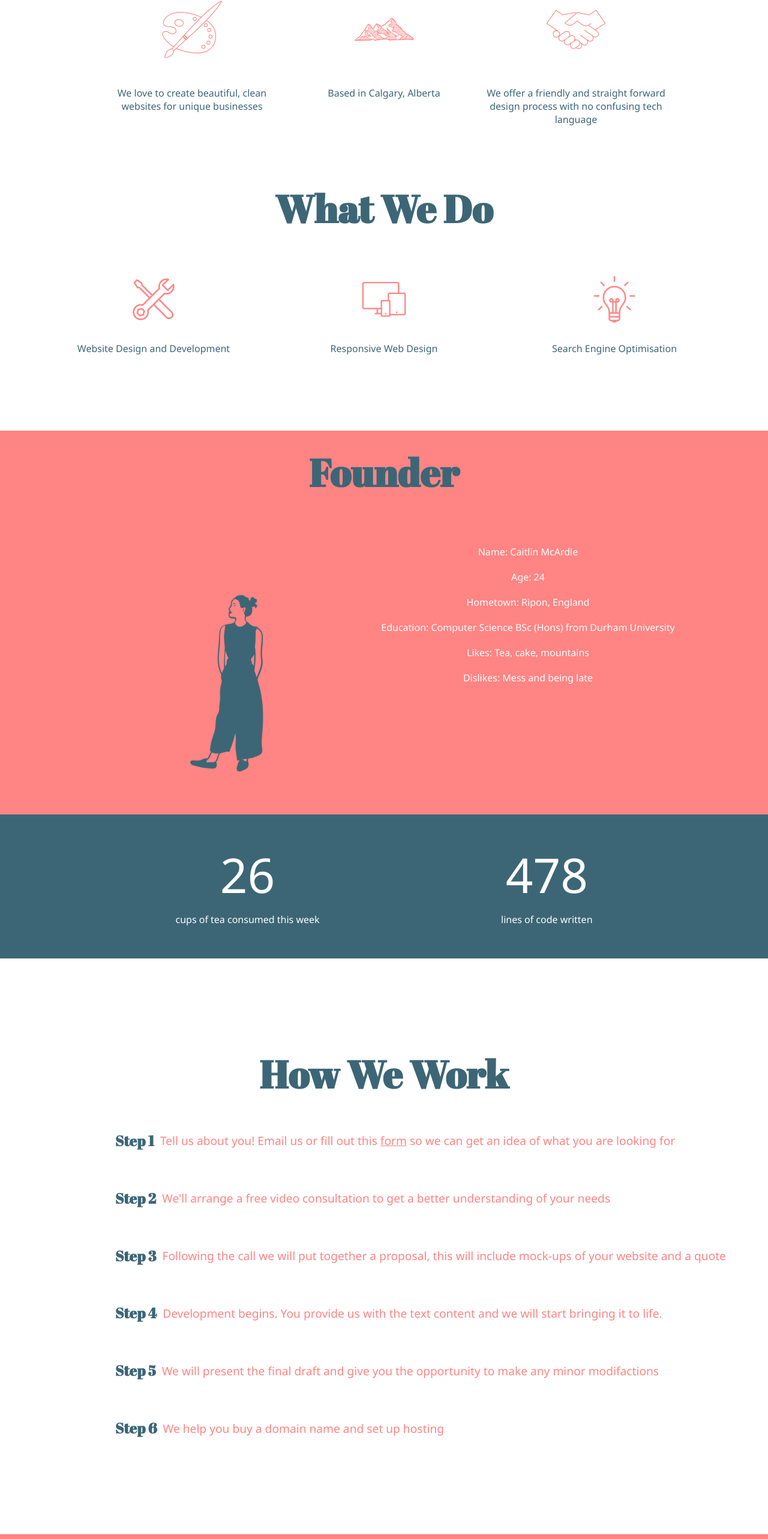
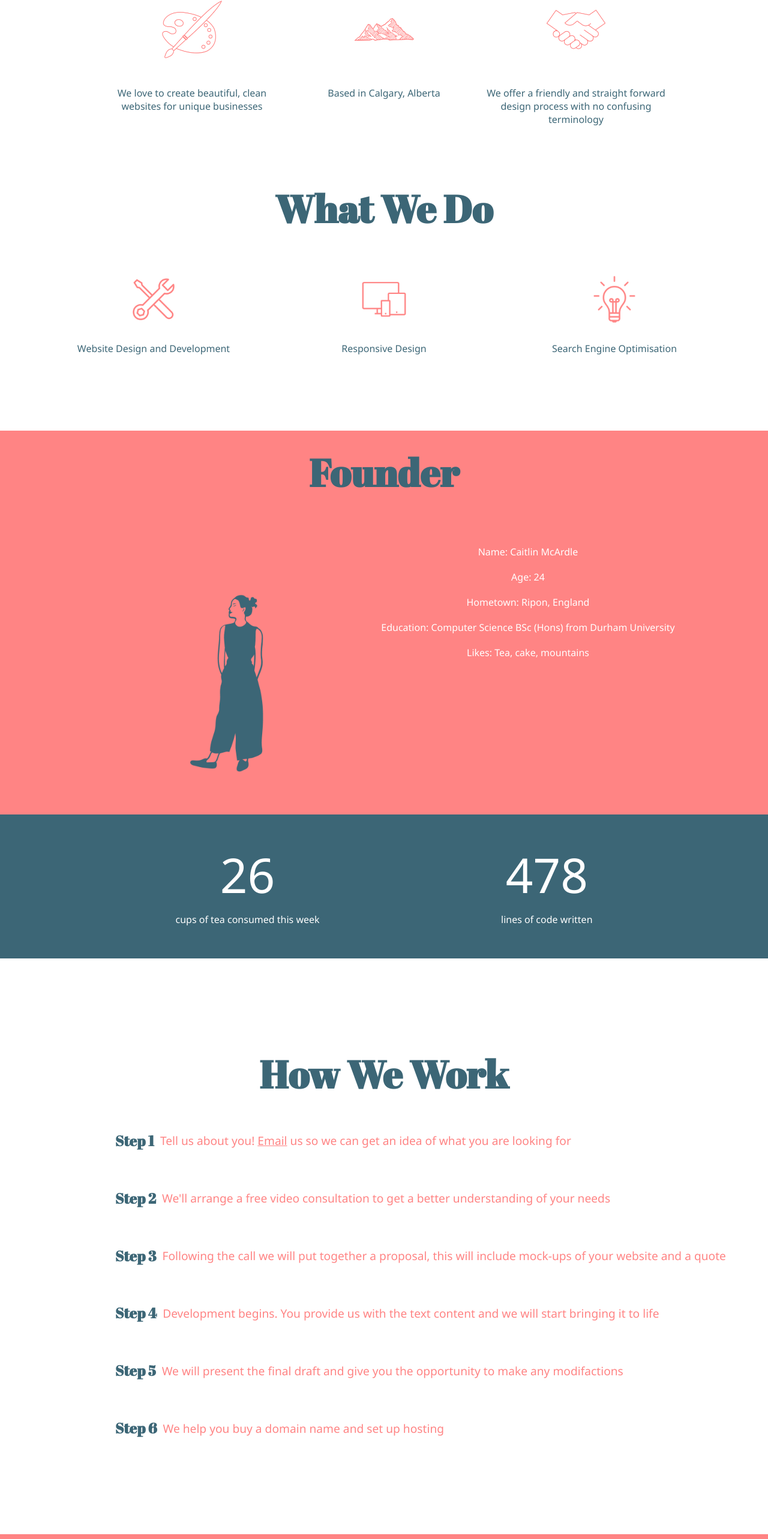
Before and after one commit to caitlinmcardle/tiny-teapot, a React (Create React App) app: page / in a window 1280 px wide. Shown: the part 983-3549 px from the top of the page at 60% size. Built offline with nearby package versions, Linux system fonts and the light colour scheme.

Commit message:
added finishing touches and made responsive

```diff
--- a/src/App.css
+++ b/src/App.css
@@ -1,7 +1,7 @@
 .App {
   text-align: center;
   display: grid;
-  grid-template-rows: 6rem auto 60rem 40rem 15rem 60rem 30rem 60rem;
+  grid-template-rows: 6rem auto 60rem 40rem 15rem 60rem 30rem 20rem;
   grid-template-areas: "nav" "main" "about" "founder" "countup" "how" "portfolio" "contact";
 }
 .nav {
@@ -41,8 +41,8 @@ li {
   padding: 0.5rem;
 }
 .background-video {
-  height: 100%;
-  width: 100%;
+  height: auto;
+  width: 100vw;
   margin: 0;
 }
 .homepage-content {
@@ -302,6 +302,7 @@ input {
 }
 ::placeholder {
   color: white;
+  font-size: 1rem;
 }
 #message {
   padding: none;
@@ -331,9 +332,28 @@ input {
   font-size: 1.5rem;
   color: white;
 }
+.contact-p {
+  color: #ff8484;
+}
 #contact-h1 {
   color: white;
 }
 #contact-h2 {
   color: #ff8484;
 }
+@media only screen and (max-width: 960px) {
+  .video-container {
+    display: none;
+  }
+  .background-video {
+    display: none;
+  }
+  #girl {
+    width: 15rem;
+    height: 15rem;
+  }
+  #girl-img {
+    width: 15rem;
+    height: 15rem;
+  }
+}
--- a/src/components/About.jsx
+++ b/src/components/About.jsx
@@ -16,7 +16,7 @@ export default function About() {
           <section id="about-handshake">
           <img id="handshake-img" src={require('../img/noun_handshake.png')} alt="handshake" />
           <p className="about-p">
-            We offer a friendly and straight forward design process with no confusing tech language</p>
+            We offer a friendly and straight forward design process with no confusing terminology</p>
           </section>
         </section>
 
@@ -28,7 +28,7 @@ export default function About() {
         </section>
         <section id="responsive-design">
         <img id="responsive-img" src={require('../img/noun_design_responsive.png')} alt="responsive design" />
-        <p className="about=p">Responsive Web Design</p>
+        <p className="about=p">Responsive Design</p>
         </section>
         <section id="seo">
         <img id="seo-img" src={require('../img/noun_design_light_bulb.png')} alt="seo" />
--- a/src/components/Contact.jsx
+++ b/src/components/Contact.jsx
@@ -5,22 +5,24 @@ export default function Contact() {
     <section id="contact-section">
       <h1 id="contact-h1">Get in touch</h1>
       <p className="email-p"><img id="email-img" src={require('../img/noun_email.png')} alt="email" /> caitlin@tinyteapotdesign.com</p>
-      <h2 id="contact-h2">Send us a message</h2>
-      <form>
+      {/* <h2 id="contact-h2">Send us a message</h2> */}
+      {/* <p className="contact-p">Tell us about your business, budget and what you'd like your website to do</p> */}
+
+      {/* <form>
         <p className="table-row">
           <label for="name"></label>
-          <input id="name" type="text" placeholder="Name" />
+          <input id="name" type="name" placeholder="Name" />
         </p>
         <p className="table-row">
           <label for="email"></label>
-          <input id="email" type="text" placeholder="Email" />
+          <input id="email" type="email" placeholder="Email" />
         </p>
         <p className="table-row">
           <label for="message"></label>
           <input id="message" type="text" placeholder="Message"/>
         </p>
         <button id="contact-button" type="submit">Send</button>
-      </form>
+      </form> */}
     </section>
   );
 }
--- a/src/components/Founder.jsx
+++ b/src/components/Founder.jsx
@@ -14,7 +14,7 @@ export default function Founder() {
             <p className="founder-p">Hometown: Ripon, England</p>
             <p className="founder-p">Education: Computer Science BSc (Hons) from Durham University</p>
             <p className="founder-p">Likes: Tea, cake, mountains </p>
-            <p className="founder-p">Dislikes: Mess and being late</p>
+
         </section>
     </section>
 
--- a/src/components/How.jsx
+++ b/src/components/How.jsx
@@ -7,7 +7,7 @@ export default function How() {
         <h1>How We Work</h1>
         <section id="how-content">
         <section className="how-steps">
-          <h4>Step 1</h4><p className="how-p">Tell us about you! Email us or fill out this <a href="#contact-section">form</a> so we can get an idea of what you are looking for</p>
+          <h4>Step 1</h4><p className="how-p">Tell us about you! <a href="#contact-section">Email</a> us so we can get an idea of what you are looking for</p>
         </section>
         <section className="how-steps">
           <h4>Step 2</h4><p className="how-p">We'll arrange a free video consultation to get a better understanding of your needs</p>
@@ -16,10 +16,10 @@ export default function How() {
           <h4>Step 3</h4><p className="how-p">Following the call we will put together a proposal, this will include mock-ups of your website and a quote</p>
         </section>
         <section className="how-steps">
-          <h4>Step 4</h4><p className="how-p">Development begins. You provide us with the text content and we will start bringing it to life.</p>
+          <h4>Step 4</h4><p className="how-p">Development begins. You provide us with the text content and we will start bringing it to life</p>
         </section>
         <section className="how-steps">
-          <h4>Step 5</h4><p className="how-p">We will present the final draft and give you the opportunity to make any minor modifactions</p>
+          <h4>Step 5</h4><p className="how-p">We will present the final draft and give you the opportunity to make any modifactions</p>
         </section>
         <section className="how-steps">
           <h4>Step 6</h4><p className="how-p">We help you buy a domain name and set up hosting</p>
--- a/src/components/Portfolio.jsx
+++ b/src/components/Portfolio.jsx
@@ -6,9 +6,7 @@ export default function Portfolio() {
       <section id="portfolio-section">
         <h1 id="portfolio-h1">Portfolio</h1>
         <section id="portfolio-content">
-        <img className="portfolio-example" src={require('../img/portfolio-example.jpg')} alt="portfolio-example" />
-        <img className="portfolio-example" src={require('../img/portfolio-example.jpg')} alt="portfolio-example" />
-        <img className="portfolio-example" src={require('../img/portfolio-example.jpg')} alt="portfolio-example" />
+        <p>Coming soon...</p>
         </section>
 
       </section>
```
